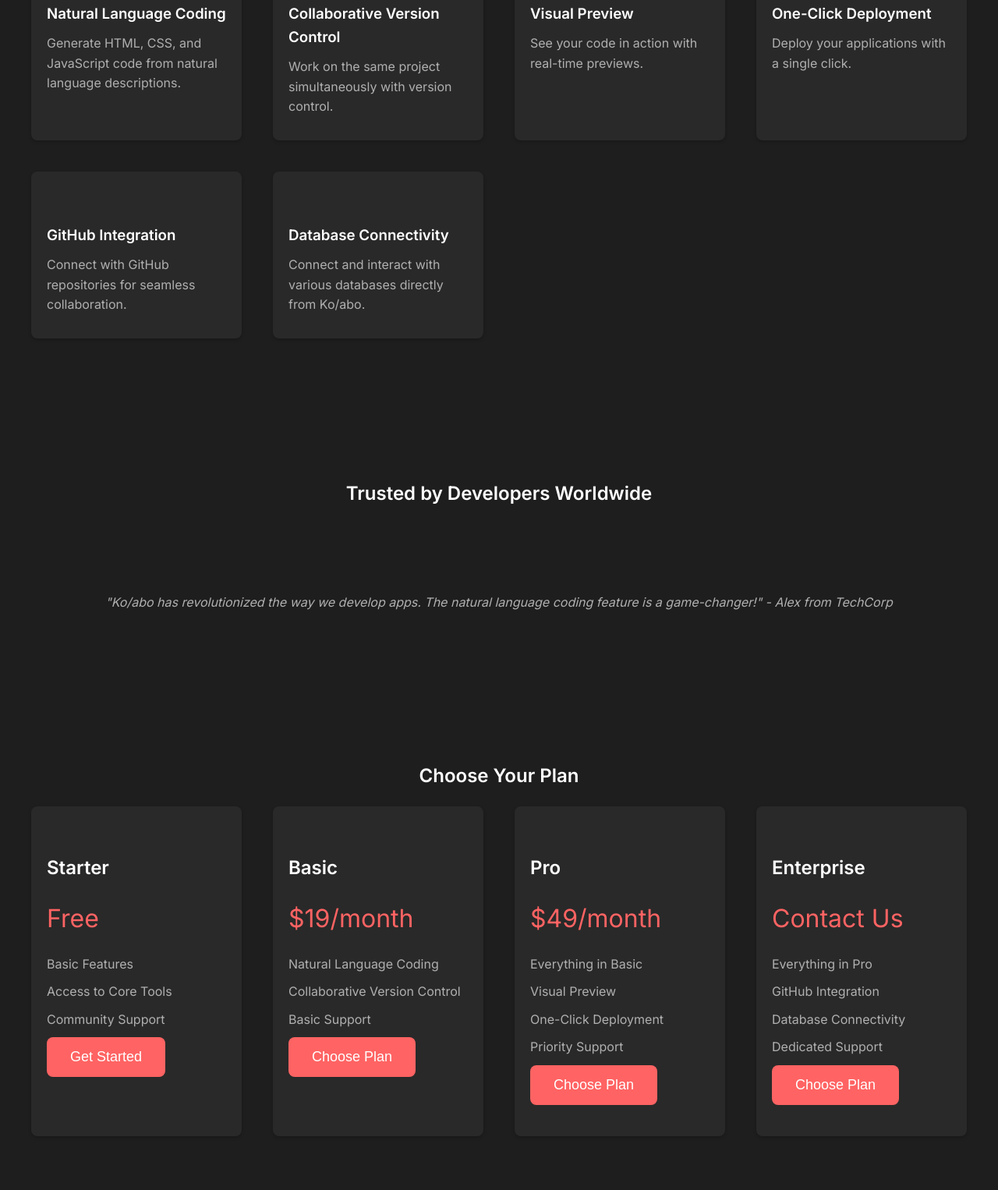
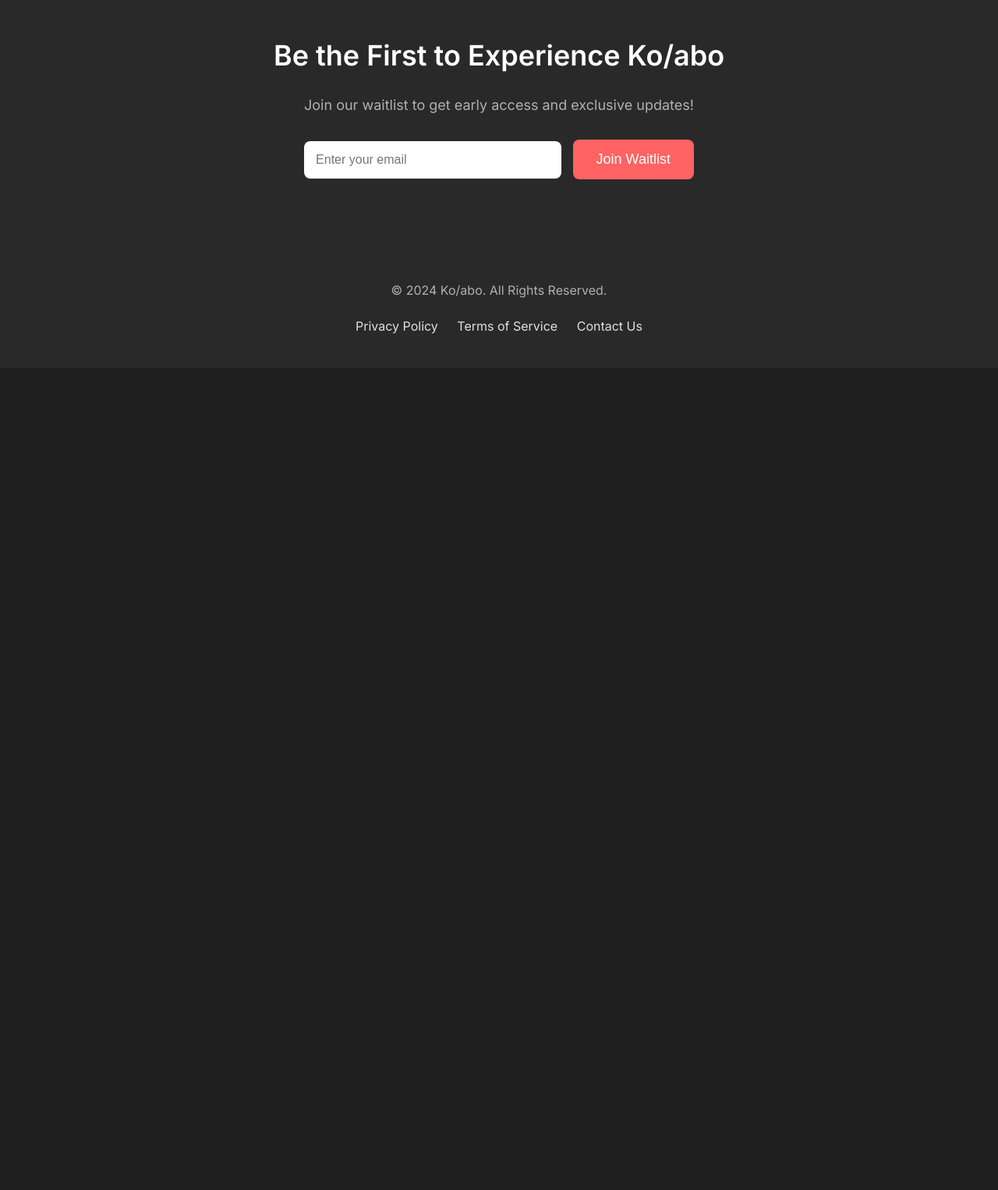
Before and after one commit to KolaboAI/landing, a plain HTML site: page index.html in a window 1280 px wide. Shown: the part 1274-2800 px from the top of the page at 78% size. After the commit the page ends 1746 px from the top, so only its background shows below. Drawn offline with Linux system fonts and the light colour scheme.

Commit message:
Add files via upload

```diff
--- a/index.html
+++ b/index.html
@@ -19,7 +19,7 @@
                 <p>Collaborate. Generate. Deploy.</p>
             </div>
             <div class="hero-image">
-                <img src="Header.png" alt="Ko/abo Interface">
+                <img src="images\Header.png" alt="Ko/abo Interface">
             </div>
         </div>
     </header>
@@ -63,75 +63,18 @@
         </div>
     </section>
 
-    <!-- Social Proof Section -->
-    <section class="social-proof">
-        <div class="container">
-            <h2>Trusted by Developers Worldwide</h2>
-            <div class="logos">
-                <img src="company-logo-1.png" alt="">
-                <img src="company-logo-2.png" alt="">
-                <img src="company-logo-3.png" alt="">
-                <img src="company-logo-4.png" alt="">
-            </div>
-            <p class="testimonial">"Ko/abo has revolutionized the way we develop apps. The natural language coding feature is a game-changer!" - Alex from TechCorp</p>
-        </div>
-    </section>
-
-    <!-- Pricing Section -->
-<section class="pricing">
+<!-- Join Waitlist Section -->
+<section class="join-waitlist">
     <div class="container">
-        <h2>Choose Your Plan</h2>
-        <div class="pricing-grid">
-            <!-- Starter Plan -->
-            <div class="pricing-item">
-                <h3>Starter</h3>
-                <p class="price">Free</p>
-                <ul>
-                    <li>Basic Features</li>
-                    <li>Access to Core Tools</li>
-                    <li>Community Support</li>
-                </ul>
-                <button class="cta-button">Get Started</button>
-            </div>
-            <!-- Basic Plan -->
-            <div class="pricing-item">
-                <h3>Basic</h3>
-                <p class="price">$19/month</p>
-                <ul>
-                    <li>Natural Language Coding</li>
-                    <li>Collaborative Version Control</li>
-                    <li>Basic Support</li>
-                </ul>
-                <button class="cta-button">Choose Plan</button>
-            </div>
-            <!-- Pro Plan -->
-            <div class="pricing-item">
-                <h3>Pro</h3>
-                <p class="price">$49/month</p>
-                <ul>
-                    <li>Everything in Basic</li>
-                    <li>Visual Preview</li>
-                    <li>One-Click Deployment</li>
-                    <li>Priority Support</li>
-                </ul>
-                <button class="cta-button">Choose Plan</button>
-            </div>
-            <!-- Enterprise Plan -->
-            <div class="pricing-item">
-                <h3>Enterprise</h3>
-                <p class="price">Contact Us</p>
-                <ul>
-                    <li>Everything in Pro</li>
-                    <li>GitHub Integration</li>
-                    <li>Database Connectivity</li>
-                    <li>Dedicated Support</li>
-                </ul>
-                <button class="cta-button">Choose Plan</button>
-            </div>
-        </div>
+        <h2>Be the First to Experience Ko/abo</h2>
+        <p>Join our waitlist to get early access and exclusive updates!</p>
+        <form id="waitlist-form">
+            <input type="email" id="email" placeholder="Enter your email" required>
+            <button type="submit" class="cta-button">Join Waitlist</button>
+        </form>
+        <p id="waitlist-message" style="display: none;">Thank you for joining our waitlist!</p>
     </div>
 </section>
-
 
     <!-- Footer -->
     <footer class="footer">
@@ -145,6 +88,63 @@
         </div>
     </footer>
 
-    <script src="script.js"></script>
+<!-- Include Firebase SDK for Firestore -->
+<script type="module">
+    // Import the Firebase functions you need from the SDKs you need
+    import { initializeApp } from "https://www.gstatic.com/firebasejs/10.13.2/firebase-app.js";
+    import { getFirestore, collection, addDoc, serverTimestamp } from "https://www.gstatic.com/firebasejs/10.13.2/firebase-firestore.js";
+
+    // Your web app's Firebase configuration
+    const firebaseConfig = {
+      apiKey: "AIzaSyB33GMKnur-V9sJASr9Ohymo6rD0mBmNJQ",
+      authDomain: "proto-412f7.firebaseapp.com",
+      projectId: "proto-412f7",
+      storageBucket: "proto-412f7.appspot.com",
+      messagingSenderId: "165881823175",
+      appId: "1:165881823175:web:ef985b7bc45c69df1763e2"
+    };
+
+    // Initialize Firebase
+    const app = initializeApp(firebaseConfig);
+    const db = getFirestore(app);
+
+    // Form Submission Handling
+    document.getElementById('waitlist-form').addEventListener('submit', async function(event) {
+      event.preventDefault(); // Prevent default form submission
+
+      const emailInput = document.getElementById('email');
+      const email = emailInput.value;
+
+      // Basic email validation
+      if (!validateEmail(email)) {
+        alert("Please enter a valid email address.");
+        return;
+      }
+
+      try {
+        // Add email to Firestore
+        const docRef = await addDoc(collection(db, 'waitlist'), {
+          email: email,
+          timestamp: serverTimestamp()  // Automatically add a timestamp
+        });
+
+        // Show success message
+        document.getElementById('waitlist-message').style.display = 'block';
+        emailInput.value = ''; // Clear the input field
+
+        console.log("Document written with ID: ", docRef.id);
+      } catch (error) {
+        console.error("Error adding document: ", error);
+        alert("There was an error. Please try again.");
+      }
+    });
+
+    // Basic email validation function
+    function validateEmail(email) {
+      const re = /^[^\s@]+@[^\s@]+\.[^\s@]+$/;
+      return re.test(email);
+    }
+  </script>
+
 </body>
 </html>
--- a/styles.css
+++ b/styles.css
@@ -99,69 +99,41 @@
     color: #ffffff; /* White for headings */
 }
 
-/* Social Proof Section */
-.social-proof {
+/* Join Waitlist Section */
+.join-waitlist {
     padding: 80px 20px;
-    background-color: #1e1e1e;
+    background-color: #292929; /* Darker background for contrast */
+    text-align: center;
+    color: #ffffff; /* White text for contrast */
+}
+
+.join-waitlist h2 {
+    font-size: 36px;
+    margin-bottom: 20px;
+    color: #ffffff;
+}
+
+.join-waitlist p {
+    font-size: 18px;
+    margin-bottom: 30px;
+    color: #b0b0b0;
+}
+
+.join-waitlist form {
+    display: inline-block;
     text-align: center;
 }
 
-.social-proof .logos img {
-    max-width: 150px;
-    margin: 20px;
-    filter: brightness(0) invert(1); /* Invert logos for dark mode */
+.join-waitlist input[type="email"] {
+    padding: 15px;
+    width: 300px;
+    border-radius: 8px;
+    border: none;
+    margin-right: 10px;
+    font-size: 16px;
 }
 
-.social-proof .testimonial {
-    margin-top: 40px;
-    font-style: italic;
-    color: #b0b0b0; /* Lighter gray for testimonials */
-}
-
-.pricing {
-    padding: 80px 20px;
-    background-color: #1e1e1e;
-    text-align: center;
-}
-
-.pricing-grid {
-    display: grid;
-    grid-template-columns: repeat(auto-fit, minmax(250px, 1fr));
-    gap: 40px;
-}
-
-.pricing-item {
-    padding: 40px 20px;
-    border-radius: 8px;
-    background-color: #292929;
-    box-shadow: 0 2px 4px rgba(0, 0, 0, 0.2);
-    text-align: left;
-}
-
-.pricing-item h3 {
-    margin-bottom: 20px;
-    font-size: 24px;
-    color: #ffffff; /* White for headings */
-}
-
-.pricing-item .price {
-    font-size: 32px;
-    margin-bottom: 20px;
-    color: #ff6363; /* Accent color for price */
-}
-
-.pricing-item ul {
-    list-style: none;
-    padding: 0;
-    margin: 0;
-}
-
-.pricing-item ul li {
-    margin-bottom: 10px;
-    color: #b0b0b0;
-}
-
-.pricing-item .cta-button {
+.join-waitlist button.cta-button {
     background-color: #ff6363;
     color: white;
     padding: 15px 30px;
@@ -172,7 +144,7 @@
     transition: background-color 0.3s ease;
 }
 
-.pricing-item .cta-button:hover {
+.join-waitlist button.cta-button:hover {
     background-color: #e55a5a;
 }
 
```
Also changed, not shown: script.js (added, +46 -0 lines).
